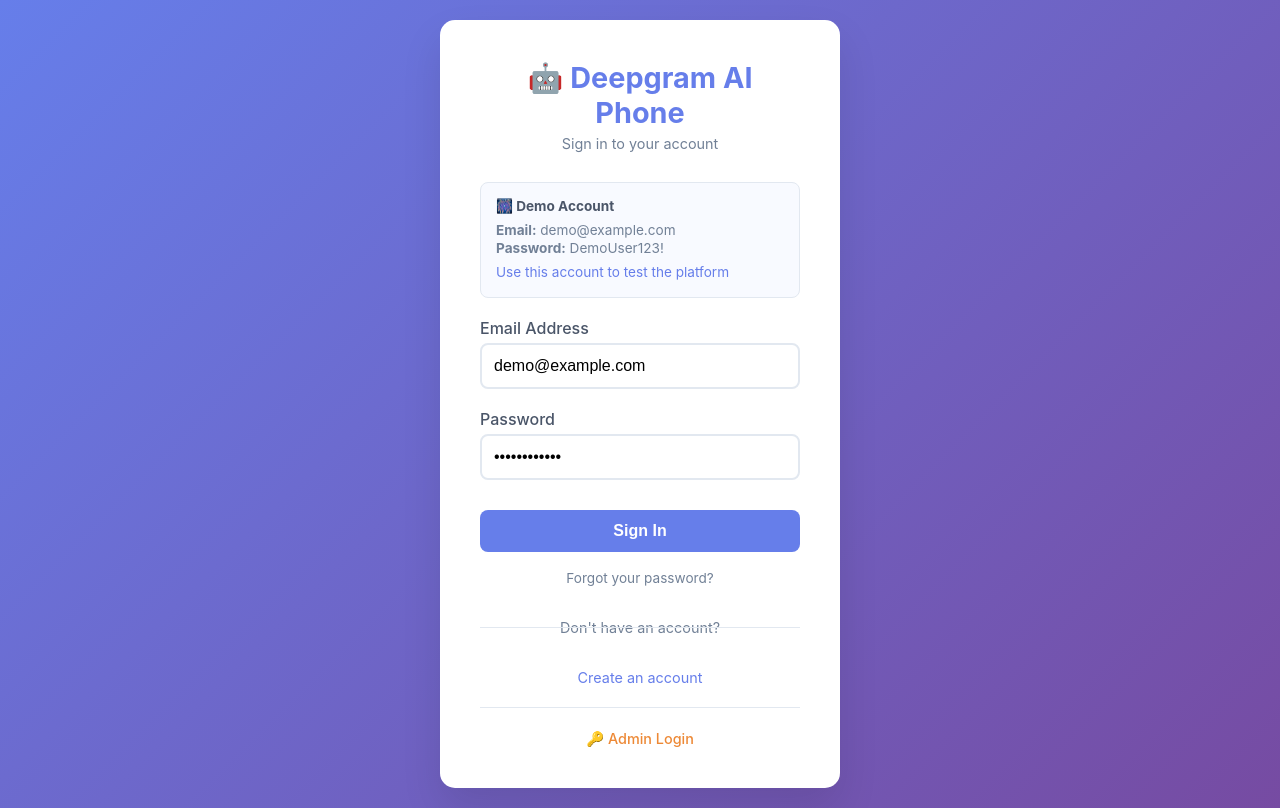
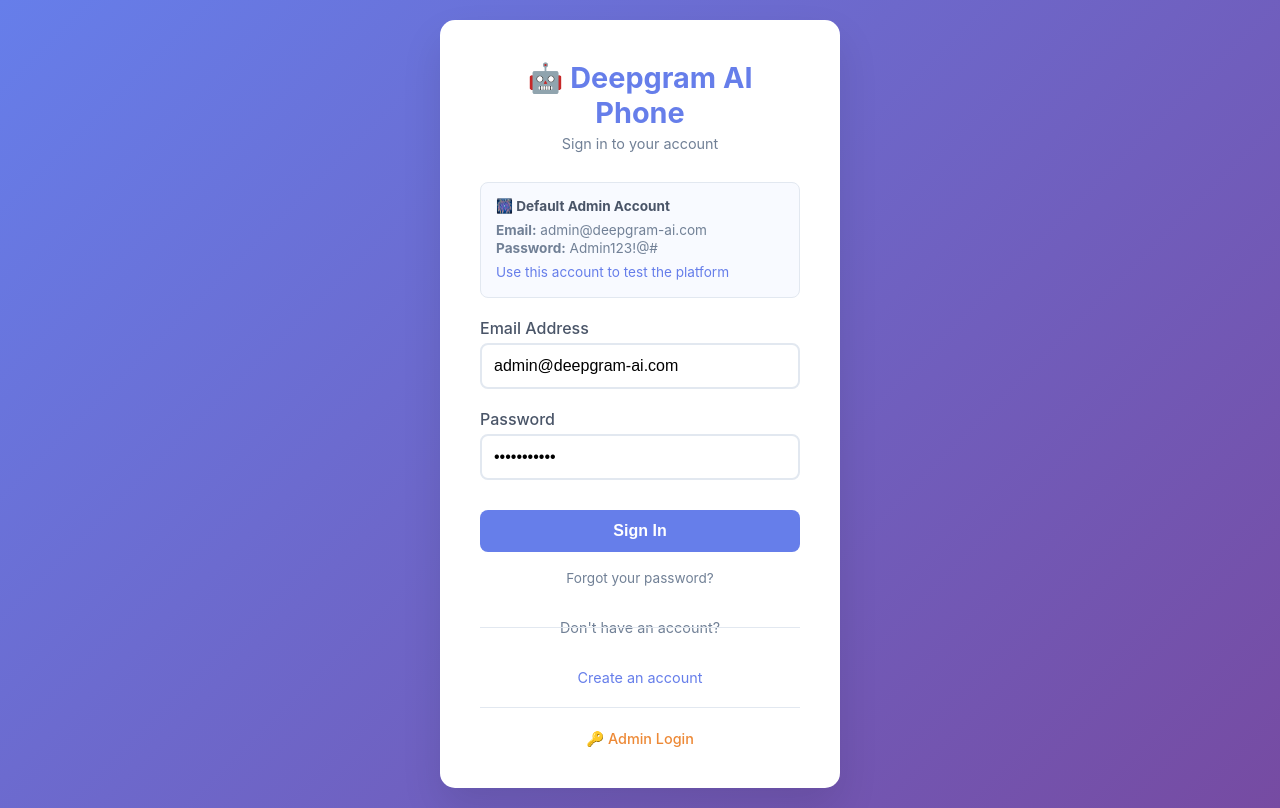
Before and after one commit to truesip/truesipai, a website: page public/login/index.html in a window 1280 px wide. Drawn offline with Linux system fonts and the light colour scheme.

Commit message:
update login page

```diff
--- a/public/login/index.html
+++ b/public/login/index.html
@@ -222,21 +222,21 @@
         <div id="loginAlert" class="alert alert-error hidden"></div>
 
         <div class="demo-credentials">
-            <h4>🎆 Demo Account</h4>
-            <p><strong>Email:</strong> demo@example.com</p>
-            <p><strong>Password:</strong> DemoUser123!</p>
+            <h4>🎆 Default Admin Account</h4>
+            <p><strong>Email:</strong> admin@deepgram-ai.com</p>
+            <p><strong>Password:</strong> Admin123!@#</p>
             <p style="color: #667eea; margin-top: 8px;">Use this account to test the platform</p>
         </div>
 
         <form id="loginForm">
             <div class="form-group">
                 <label for="email">Email Address</label>
-                <input type="email" id="email" value="demo@example.com" required>
+                <input type="email" id="email" value="admin@deepgram-ai.com" required>
             </div>
 
             <div class="form-group">
                 <label for="password">Password</label>
-                <input type="password" id="password" value="DemoUser123!" required>
+                <input type="password" id="password" value="Admin123!@#" required>
             </div>
 
             <button type="submit" class="btn" id="loginBtn">
@@ -315,7 +315,7 @@
 
                 const data = await response.json();
 
-                if (response.ok) {
+                if (response.ok && data.success) {
                     // Store token and redirect
                     localStorage.setItem('userToken', data.token);
 
@@ -323,7 +323,7 @@
 
                     // Redirect based on user role
                     setTimeout(() => {
-                        if (data.user.role === 'admin' || data.user.role === 'super_admin') {
+                        if (data.user && (data.user.role === 'admin' || data.user.role === 'super_admin')) {
                             window.location.href = '/admin-panel';
                         } else {
                             window.location.href = '/dashboard';
```
